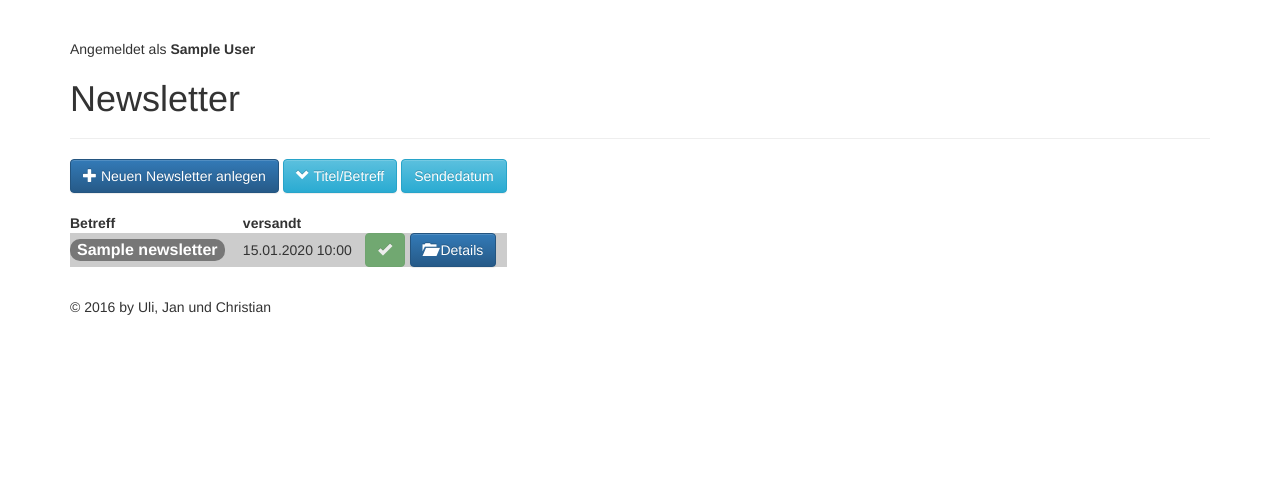
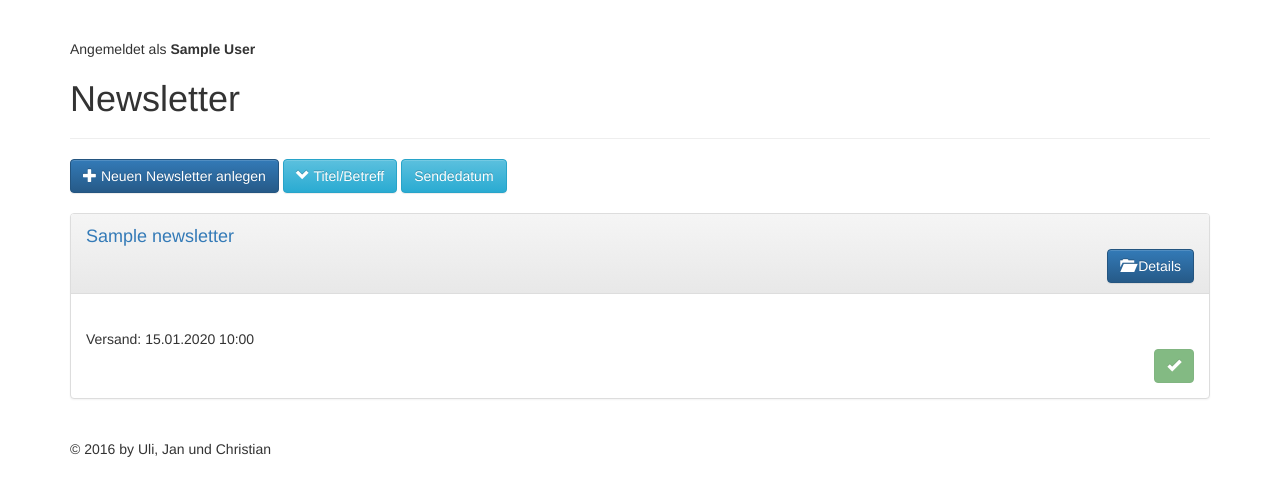
Before and after one commit to ulikoenig/pewosa, a PHP site: page /newsletter.php in a window 1280 px wide. Shown: the part 51-547 px from the top of the page. Run offline with PHP 8.4, Linux system fonts and the light colour scheme; the visitor is signed in with stand-in values (Sample User, id 1); tables that the repository leaves empty hold one stand-in row (values such as "Sample post"); data that the repository does not hold is empty.

Commit message:
Update newsletter.php
Graphic update

```diff
--- a/newsletter.php
+++ b/newsletter.php
@@ -113,18 +113,16 @@ if($loggedinadmin == "1" OR $loggedinpressagent == "1")
 	//If ($menu_point!=2){echo "<span class='glyphicon glyphicon-retweet' aria-hidden='true'></span>";}
 	echo " Sendedatum </button></form><br><br>";
 ?>
-	</td></tr>
+	</td></tr></Table>
 
-		<tr height=20>
-			<th class='cell'>Betreff</th>
-			<th class='cell'>versandt</th>
-		</tr><td colspan=42 ></td></tr>
+
 
 <?
 
 	For ($i=1;$i<=$counter;$i++)
 		{
 		$take=$ids[$i];
+		echo "<div class='panel panel-default'>";
 		If ($color=='#cccccc'){$color='#99ccff';}else{$color='#cccccc';}
 		$showsubject=$subject[$take];
 		$showsubjectlong="";
@@ -136,31 +134,31 @@ if($loggedinadmin == "1" OR $loggedinpressagent == "1")
 			$showsubject = preg_replace("/[^ ]*$/", '.', substr($showsubject, 0, $length));
 			}
 		$send_id='newsletter.php?id='.$take;
-		echo "<tr><td class='cell' bgcolor='$color'><a href='$send_id'><span class='badge' title='$showsubjectlong'><Font size='3'>$showsubject</font></span>";
-
+		echo "<div class='panel-heading'>";
+		echo "<a href='$send_id'><Font size='4'>$showsubject</font></a>";
+		echo "<div align='right'><form action='newsletter_detail.php' method='post'>";
+		echo "<button type='submit' class='btn btn-primary' title='Zu den Details' name='newsletter' value='$take'><span class='glyphicon glyphicon-folder-open' aria-hidden='true'></span> Details</button>";
+		echo "</form></div></div>";
+		echo "<div class='panel-body'>";
 
 
 		If ($send[$take]!='-1')
 			{
 			$d_show = date("d.m.Y H:i",strtotime($senddate[$take]));
-			echo "<td class='cell' bgcolor='$color'>$d_show";
-			echo "<td class='cell' bgcolor='$color'>";
+			echo "<br>Versand: $d_show";
+			echo "<div align='right'>";
 			If ($sendstate[$take]=='-1'){echo "<button type='button' class='btn btn-warning' title='Warte auf Versand' disabled><span class='glyphicon glyphicon-hourglass' aria-hidden='true'></span></button>";}
 			If ($sendstate[$take]=='1'){echo "<button type='button' class='btn btn-success' title='Versand erfolgreich' disabled><span class='glyphicon glyphicon-ok' aria-hidden='true'></span></button>";}
 			If ($sendstate[$take]>1){echo "<button type='button' class='btn btn-info' title='Versand wird ausgeführt' disabled><span class='glyphicon glyphicon-log-out' aria-hidden='true' ></span></button>";}
-			echo "</td></td>";
+			//echo "</td></td>";
 			}
 		else
 			{
-			echo "<td class='cell' bgcolor='$color'>Nicht versand</td><td class='cell' bgcolor='$color'></td>";
+			echo "Nicht versand";
 			}
-		echo "<td class='cell' bgcolor='$color'></td>";
-		echo "<td class='cell' bgcolor='$color'>";
-		echo "<form action='newsletter_detail.php' method='post'>";
-		echo "<button type='submit' class='btn btn-primary' title='Zu den Details' name='newsletter' value='$take'><span class='glyphicon glyphicon-folder-open' aria-hidden='true'></span> Details</button>";
-		echo "</form></td></tr>";
-		echo "</td></tr><tr height=10>";
-		echo "<td colspan=42 align='center'></td></tr>";
+
+		echo "</div></div></div>";
+
 		}
 
 	?>
```
